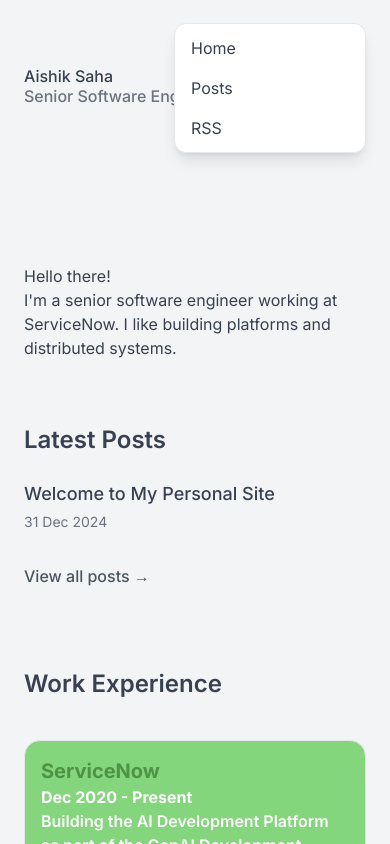
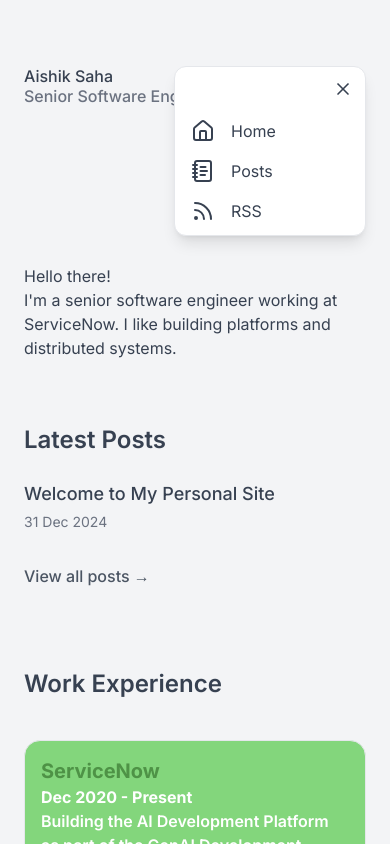
Before and after one commit to thecodeboy/aishik.dev, a Next.js app: page / in a window 390 px wide. Both pictures are taken after a click on the button 348 px from the left and 84 px from the top of the page. Shown: the top 844 px of the page. Built offline with nearby package versions, Linux system fonts and the light colour scheme.

Commit message:
Enhanced mobile menu popup

```diff
--- a/src/app/components/NavMenu.tsx
+++ b/src/app/components/NavMenu.tsx
@@ -28,6 +28,7 @@ export default function NavMenu() {
                 >
                     <NotebookText /> Posts
                 </Link>
+
                 <Link
                     href="/feed.xml"
                     className="flex items-center gap-1 text-gray-700 hover:text-gray-900 dark:text-gray-300 dark:hover:text-gray-100 font-medium p-2 rounded-xl hover:bg-gray-200 dark:hover:bg-gray-700"
@@ -39,36 +40,50 @@ export default function NavMenu() {
             {/* Mobile Navigation - Burger Menu */}
             <div className="md:hidden flex items-center justify-between">
                 <ThemeToggle />
+                {!isOpen ? (
                     <button
                         onClick={toggleMenu}
                         className="p-2 rounded-xl hover:bg-gray-200 dark:hover:bg-gray-700 transition-colors"
                         aria-label="Toggle menu"
                     >
-                    {isOpen ? <X size={20} /> : <Menu size={20} />}
+                        <Menu size={20} />
                     </button>
+                ) : null}
                 {isOpen && (
-                    <div className="absolute right-0 mt-2 w-48 bg-white dark:bg-gray-800 rounded-xl shadow-lg py-1 z-10 border border-gray-200 dark:border-gray-700">
+                    <div className="absolute right-0 top-0 w-48 bg-white dark:bg-gray-800 rounded-xl shadow-lg z-10 border border-gray-200 dark:border-gray-700">
+                        <div className="flex justify-end">
+                            <button
+                                onClick={toggleMenu}
+                                className="mr-1 mt-1 p-2 rounded-xl hover:bg-gray-200 dark:hover:bg-gray-700 transition-colors"
+                                aria-label="Close menu"
+                            >
+                                <X size={20} />
+                            </button>
+                        </div>
+                        <div className="py-1">
                             <Link
                                 href="/"
-                            className="block px-4 py-2 text-gray-700 hover:bg-gray-100 dark:text-gray-300 dark:hover:bg-gray-700"
+                                className="flex items-center gap-4 px-4 py-2 text-gray-700 hover:bg-gray-100 dark:text-gray-300 dark:hover:bg-gray-700 rounded-lg"
                                 onClick={() => setIsOpen(false)}
                             >
-                            Home
+                                <House /> Home
                             </Link>
                             <Link
                                 href="/posts"
-                            className="block px-4 py-2 text-gray-700 hover:bg-gray-100 dark:text-gray-300 dark:hover:bg-gray-700"
+                                className="flex items-center gap-4 px-4 py-2 text-gray-700 hover:bg-gray-100 dark:text-gray-300 dark:hover:bg-gray-700"
                                 onClick={() => setIsOpen(false)}
                             >
-                            Posts
+                                <NotebookText /> Posts
                             </Link>
+
                             <Link
                                 href="/feed.xml"
-                            className="block px-4 py-2 text-gray-700 hover:bg-gray-100 dark:text-gray-300 dark:hover:bg-gray-700"
+                                className="flex items-center gap-4 px-4 py-2 text-gray-700 hover:bg-gray-100 dark:text-gray-300 dark:hover:bg-gray-700 rounded-lg"
                                 onClick={() => setIsOpen(false)}
                             >
-                            RSS
+                                <Rss /> RSS
                             </Link>
+                        </div>
                     </div>
                 )}
             </div>
```
Lines whose indentation alone changed are shown as unchanged.
